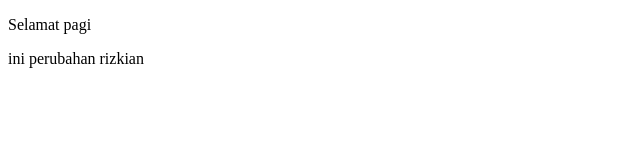
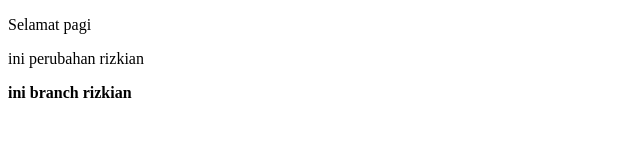
Before and after one commit to megakasmin/belajar-merge-rizkian, a plain HTML site: page index.html in a window 1280 px wide. Shown: the whole page, without its empty margins (0-640 px from the left). Drawn offline with Linux system fonts and the light colour scheme.

Commit message:
add text

```diff
--- a/index.html
+++ b/index.html
@@ -11,6 +11,7 @@
 <body>
     <p>Selamat pagi</p>
     <p>ini perubahan rizkian</p>
+    <b>ini branch rizkian</b>
 </body>
 
 </html>
```
